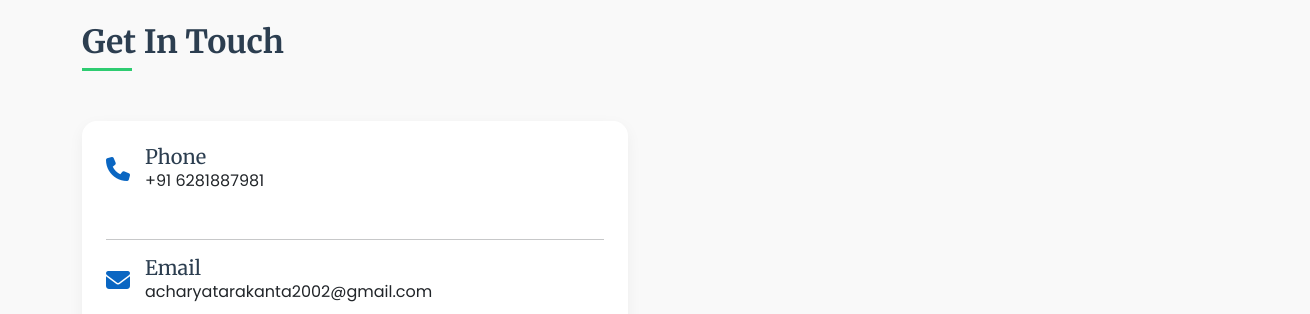
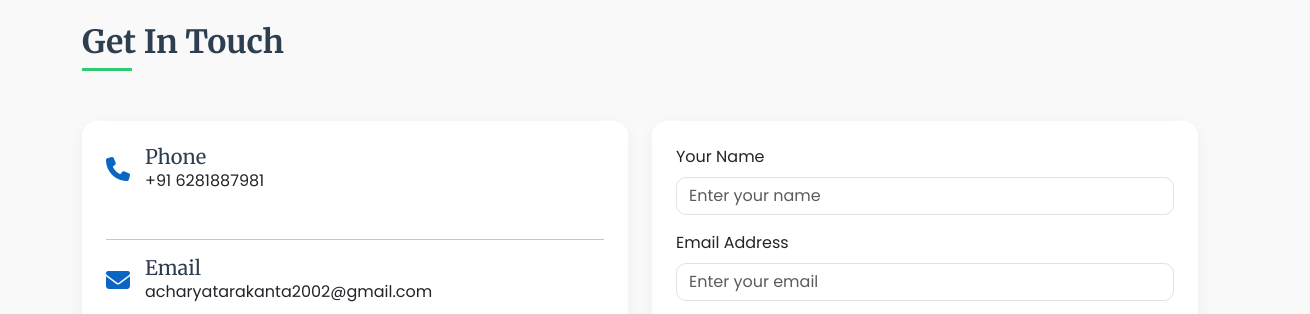
Before and after one commit to tarakantaacharya/portfolio, a website: page public/index.html in a window 1280 px wide. Shown: the part 6750-7064 px from the top of the page, 1310 px wide, since content can reach past the window. Drawn offline with nearby package versions, Linux system fonts and the light colour scheme.

Commit message:
Update index.html

```diff
--- a/public/index.html
+++ b/public/index.html
@@ -1298,13 +1298,11 @@
 <section id="contact" class="section" data-aos="fade-up">
   <div class="container">
     <h2 class="section-title">Get In Touch</h2>
+
     <div class="row">
-  <div
-    class="col-lg-6 mb-4 mb-lg-0"
-    data-aos="fade-right"
-    data-aos-delay="100"
-  >
-    <div class="card p-4">
+      <!-- Contact Info -->
+      <div class="col-lg-6 mb-4 mb-lg-0" data-aos="fade-right" data-aos-delay="100">
+        <div class="card p-4 h-100">
           <div class="contact-info d-flex align-items-center">
             <i class="fas fa-phone"></i>
             <div>
@@ -1342,9 +1340,10 @@
           </div>
         </div>
       </div>
-</div>
+
+      <!-- Contact Form -->
       <div class="col-lg-6" data-aos="fade-left" data-aos-delay="200">
-            <div class="card p-4">
+        <div class="card p-4 h-100">
           <form onsubmit="sendEmail(event)">
             <div class="mb-3">
               <label for="name" class="form-label">Your Name</label>
```
Lines whose indentation alone changed are shown as unchanged.
